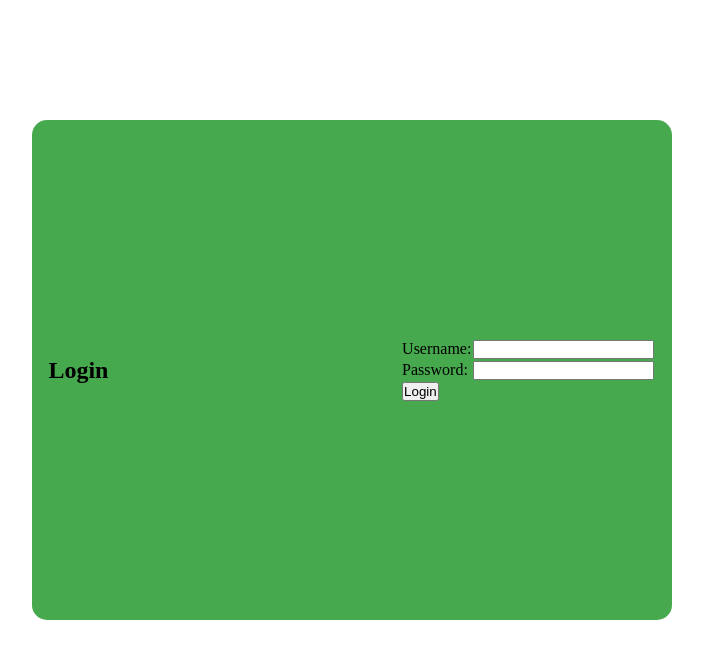
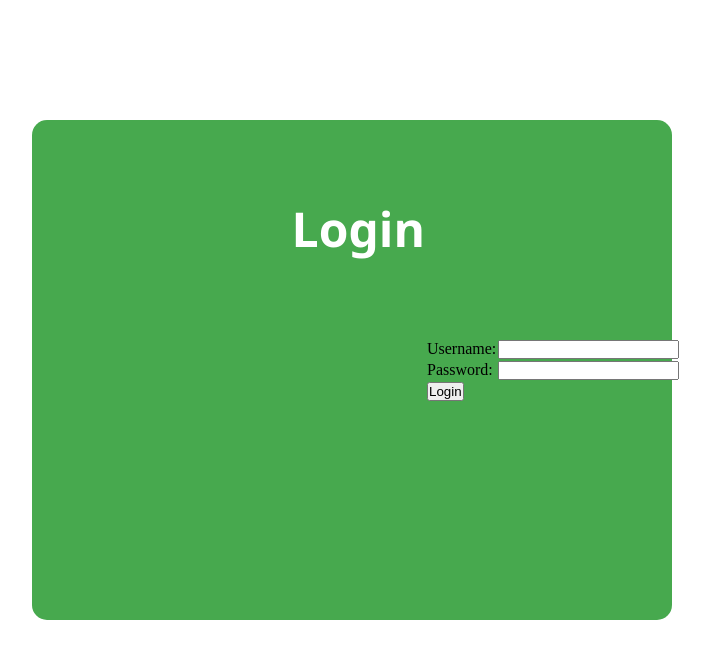
Before and after one commit to ashensilva12/SarpResQ, a React (Vite) app: page / in a window 1280 px wide. Shown: the top 658 px of the page, without its empty margins (326-1036 px from the left). Built offline with nearby package versions, Linux system fonts and the light colour scheme.

Commit message:
Update Login.css

```diff
--- a/src/component/pages/Login.css
+++ b/src/component/pages/Login.css
@@ -17,3 +17,11 @@
     padding: 0 16px;
     border-radius: 15px;
 }
+.loginheader{
+    padding-bottom: 50%;
+    padding-left: 40%;
+    color: white;
+    font-family: 'Segoe UI', Tahoma, Geneva, Verdana, sans-serif;
+    font-size: 2rem;
+    padding-top: 20px;
+}
```
